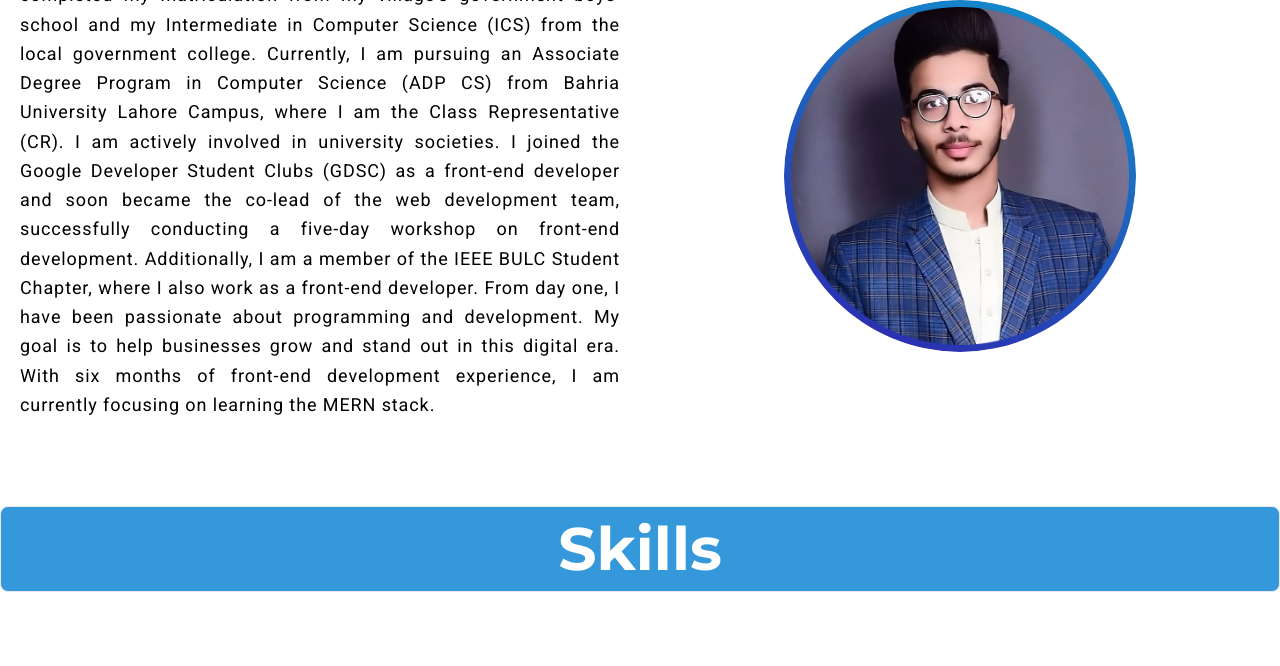
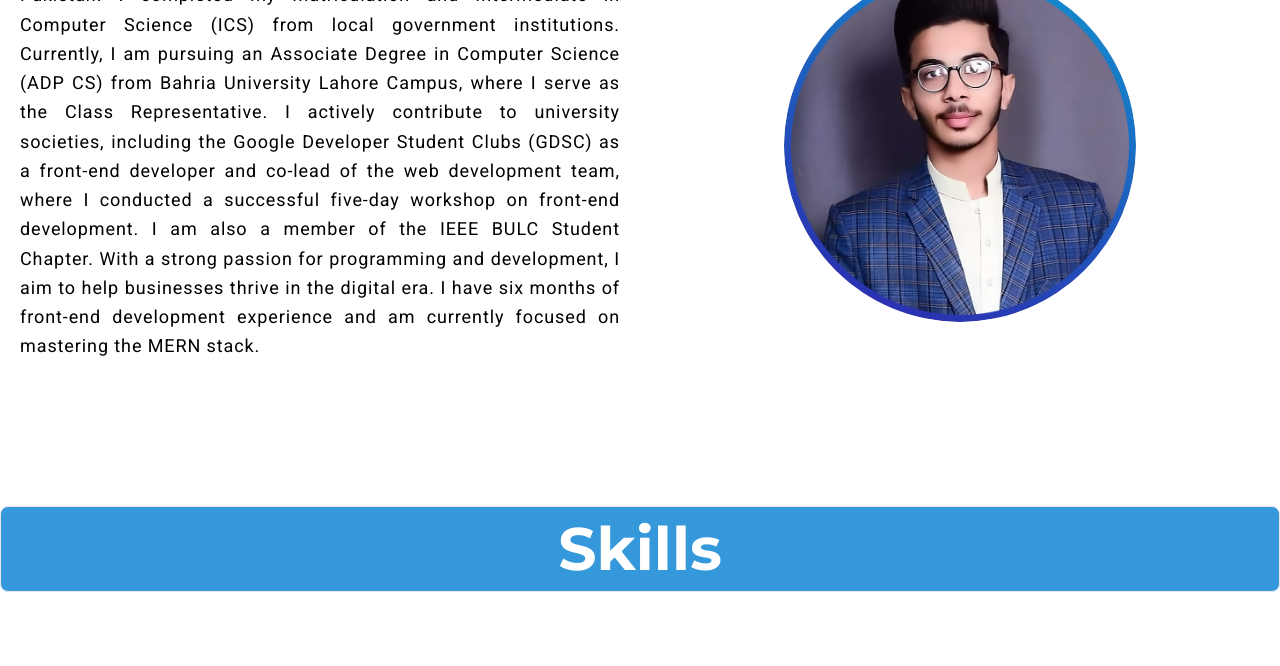
Before and after one commit to HafizLiaqat18/portfolio, a website: page index.html in a window 1280 px wide. Shown: the part 1038-1704 px from the top of the page. Drawn offline with Linux system fonts and the light colour scheme.

Commit message:
About section Update

```diff
--- a/index.html
+++ b/index.html
@@ -62,11 +62,13 @@
            <div class="w-full flex items-center md:flex-row flex-col-reverse  sm:mt-2 ">
             <div class="md:w-1/2 w-full  p-5  text-justify ">
                 <p class="lg:leading-relaxed lg:tracking-wider text-base sm:text-lg">
-                    <span class="lg:text-5xl md:text-2xl font-semibold text-secondary"> Liaqat Ali</span> a 20-year-old from Lahore, Pakistan. I completed my matriculation from my village's government boys' school and my Intermediate in Computer Science (ICS) from the local government college. Currently, I am pursuing an Associate Degree Program in Computer Science (ADP CS) from Bahria University Lahore Campus, where I am the Class Representative (CR).
+                    <span class="lg:text-5xl md:text-2xl font-semibold text-secondary"> Liaqat Ali </span>, a 20-year-old developer from Lahore, Pakistan. I completed my matriculation and Intermediate in Computer Science (ICS) from local government institutions. Currently, I am pursuing an Associate Degree in Computer Science (ADP CS) from Bahria University Lahore Campus, where I serve as the Class Representative.
 
-                    I am actively involved in university societies. I joined the Google Developer Student Clubs (GDSC) as a front-end developer and soon became the co-lead of the web development team, successfully conducting a five-day workshop on front-end development. Additionally, I am a member of the IEEE BULC Student Chapter, where I also work as a front-end developer.
+                        I actively contribute to university societies, including the Google Developer Student Clubs (GDSC) as a front-end developer and co-lead of the web development team, where I conducted a successful five-day workshop on front-end development. I am also a member of the IEEE BULC Student Chapter.
 
-                    From day one, I have been passionate about programming and development. My goal is to help businesses grow and stand out in this digital era. With six months of front-end development experience, I am currently focusing on learning the MERN stack.</p>
+                        With a strong passion for programming and development, I aim to help businesses thrive in the digital era. I have six months of front-end development experience and am currently focused on mastering the MERN stack.
+
+                        </p>
 
             </div>
             <div class=" w-1/2  ">
```
